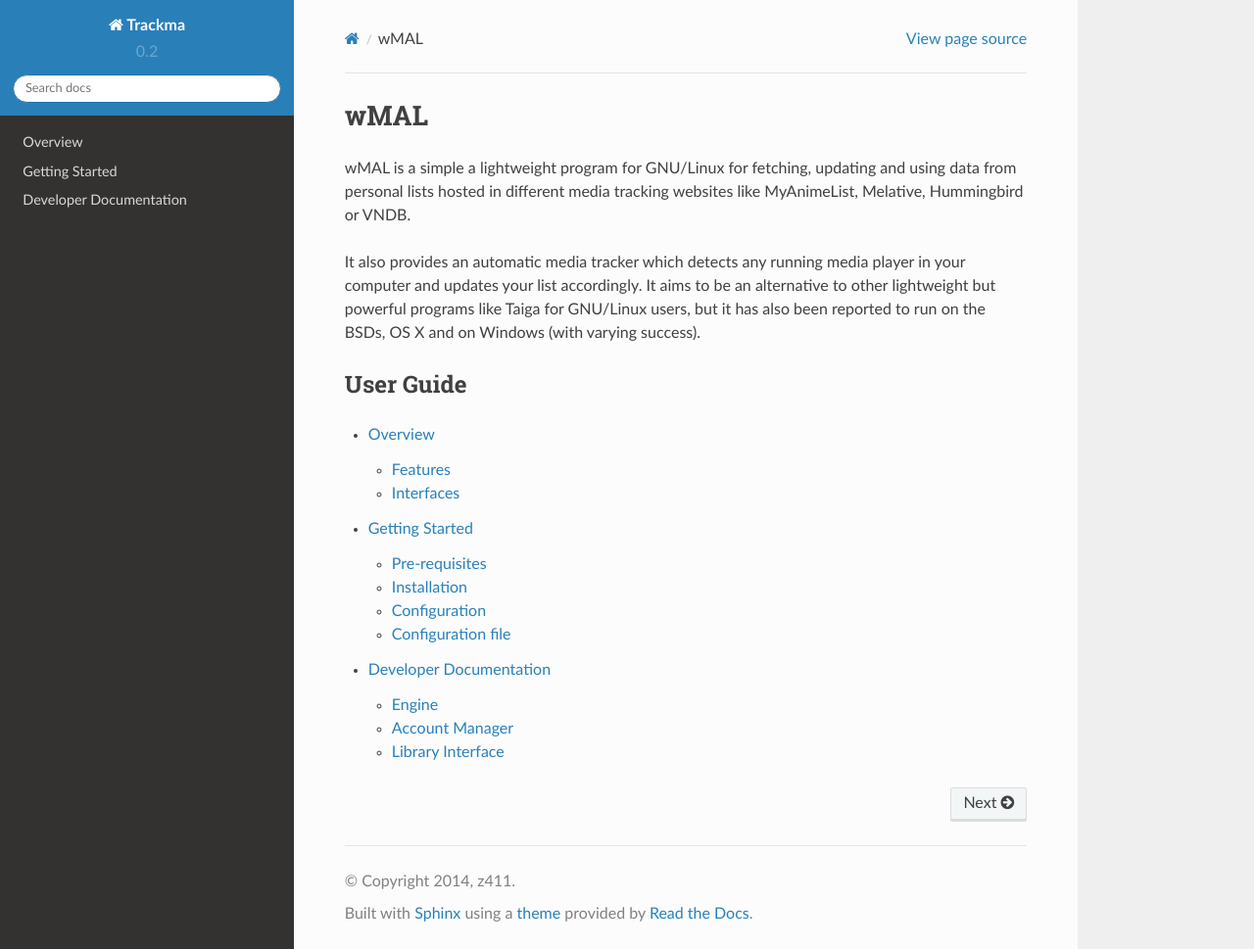
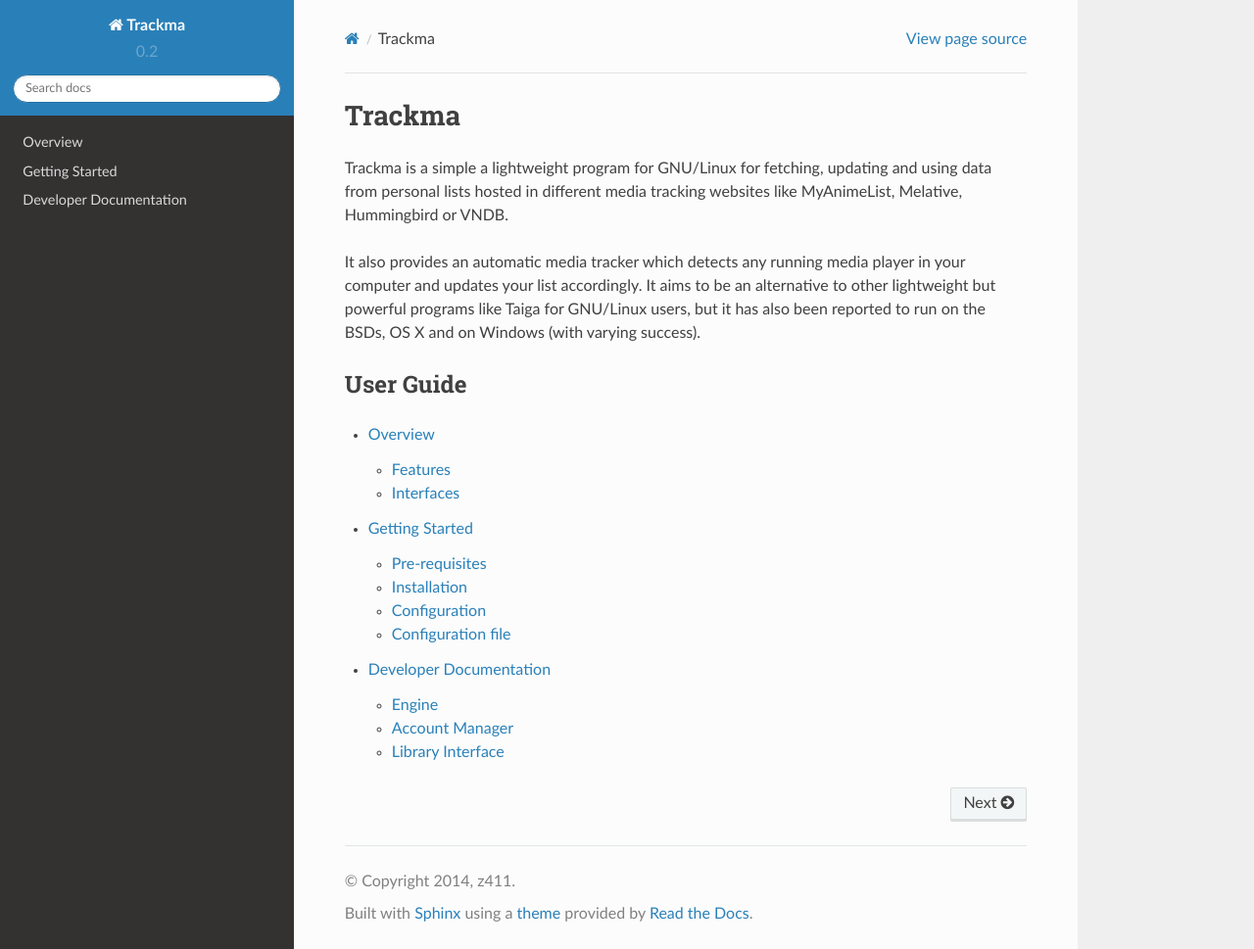
Before and after one commit to z411/trackma, a Sphinx documentation site: the page built from docs/index.rst, in a window 1280 px wide and 969 px high. Shown: the whole window at 98% size. Built offline with Sphinx 7.4.7 and the Read the Docs theme 2.0.0, drawn with Linux system fonts in a browser that asks for light colours.

Commit message:
Changed application name

```diff
--- a/docs/index.rst
+++ b/docs/index.rst
@@ -1,13 +1,13 @@
-.. wMAL documentation master file, created by
+.. Trackma documentation master file, created by
    sphinx-quickstart on Tue Jun 10 01:16:55 2014.
    You can adapt this file completely to your liking, but it should at least
    contain the root `toctree` directive.
 
-====
-wMAL
-====
+=======
+Trackma
+=======
 
-wMAL is a simple a lightweight program for GNU/Linux for fetching, updating and using data from personal lists hosted in
+Trackma is a simple a lightweight program for GNU/Linux for fetching, updating and using data from personal lists hosted in
 different media tracking websites like MyAnimeList, Melative, Hummingbird or VNDB.
 
 It also provides an automatic media tracker which detects any running media player in your computer and updates your list accordingly.
```
